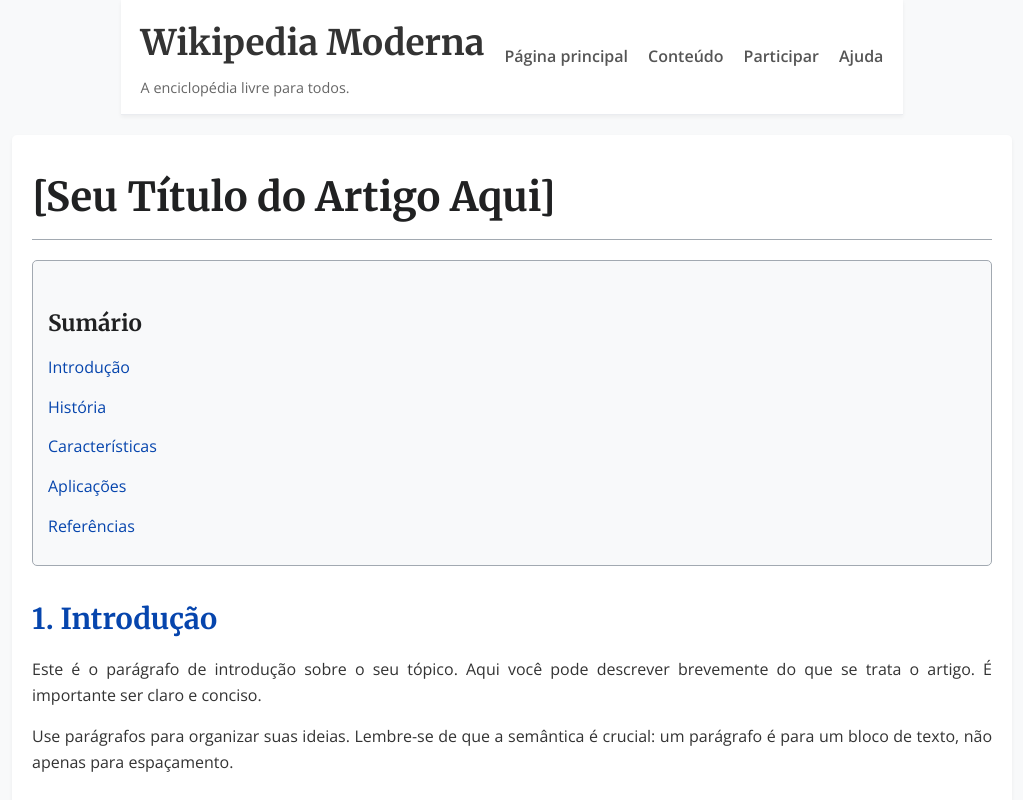
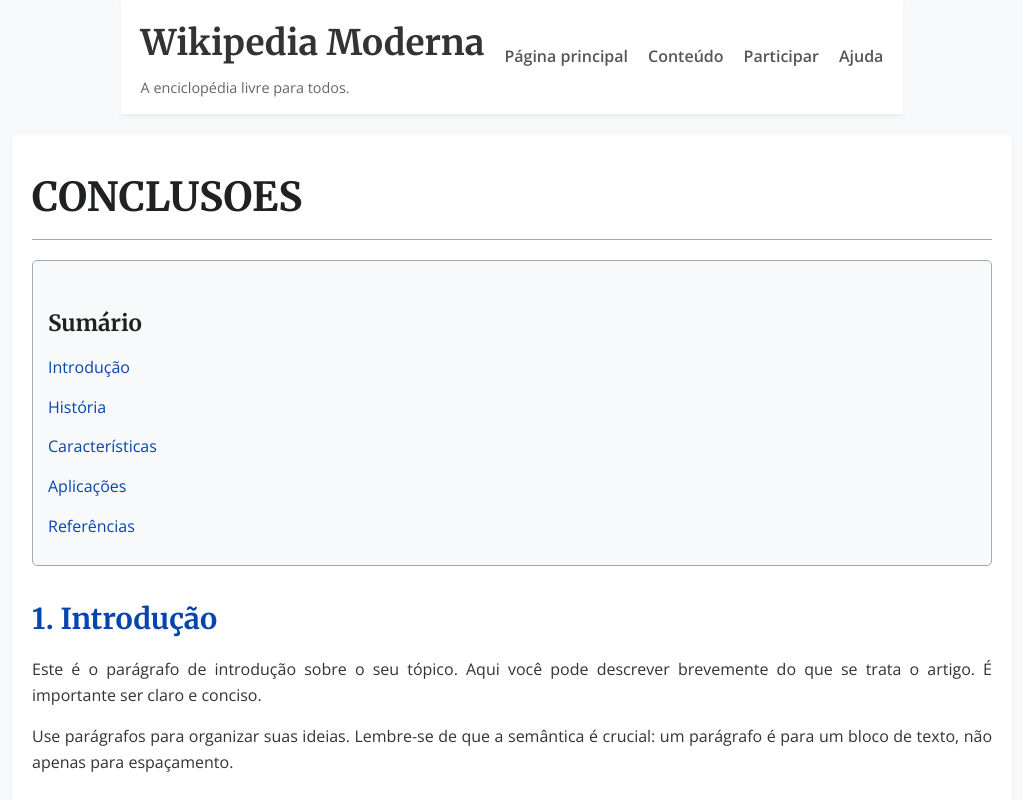
Before and after one commit to Jasmineggril/Desafios_DIO_respostas, a plain HTML site: page index2 (1).html in a window 1280 px wide. Shown: the top 800 px of the page, without its empty margins (128-1151 px from the left). Drawn offline with nearby package versions, Linux system fonts and the light colour scheme.

Commit message:
Update index2 (1).html
Signed-off-by: Jasmine De Sá Araujo <170631093+Jasmineggril@users.noreply.github.com>

```diff
--- a/index2 (1).html
+++ b/index2 (1).html
@@ -3,7 +3,7 @@
 <head>
     <meta charset="UTF-8">
     <meta name="viewport" content="width=device-width, initial-scale=1.0">
-    <title>Wikipedia Moderna - by Jasmine- [Seu Tópico Aqui]</title>
+    <title>Wikipedia Moderna - by Jasmine- </title>
     <link rel="stylesheet" href="style.css">
 </head>
 <body>
@@ -25,7 +25,7 @@
 
     <main role="main" aria-labelledby="article-title">
         <article>
-            <h2 id="article-title">[Seu Título do Artigo Aqui]</h2>
+            <h2 id="article-title">CONCLUSOES</h2>
 
             <aside class="table-of-contents" aria-label="Sumário do Artigo">
                 <h3>Sumário</h3>
```
